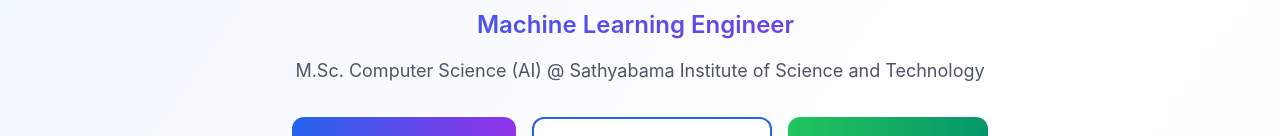
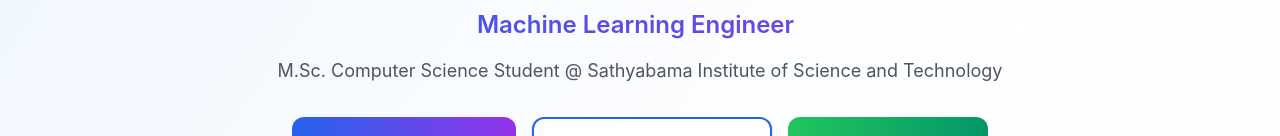
Before and after one commit to Somaskandan931/portfolio-project, a React (Create React App) app: page / in a window 1280 px wide. Shown: the part 347-483 px from the top of the page. Built offline with nearby package versions, Linux system fonts and the light colour scheme.

Commit message:
New commit

```diff
--- a/public/index.html
+++ b/public/index.html
@@ -24,7 +24,7 @@
       work correctly both with client-side routing and a non-root public URL.
       Learn how to configure a non-root public URL by running `npm run build`.
     -->
-    <title>React App</title>
+    <title>Rajagopal Somaskandan</title>
   </head>
   <body>
     <noscript>You need to enable JavaScript to run this app.</noscript>
--- a/src/pages/Home.jsx
+++ b/src/pages/Home.jsx
@@ -93,7 +93,7 @@
                 {typedText}<span className="animate-pulse">|</span>
               </p>
             </div>
-            <p className="text-lg text-gray-600 mb-6">M.Sc. Computer Science (AI) @ Sathyabama Institute of Science and Technology</p>
+            <p className="text-lg text-gray-600 mb-6">M.Sc. Computer Science Student @ Sathyabama Institute of Science and Technology</p>
           </div>
 
           <div className="flex flex-wrap justify-center gap-4 mb-12">
```
